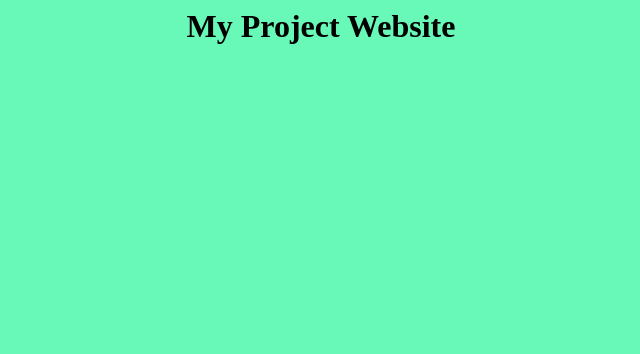
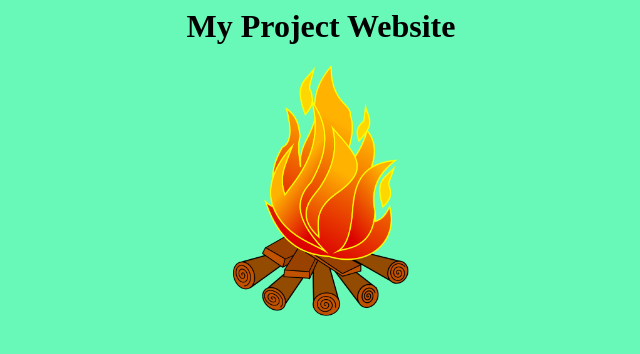
Before and after one commit to sagars729/bitcamp2024-template, a plain HTML site: page index.html in a window 1280 px wide. Shown: the whole page, without its empty margins (319-959 px from the left). Drawn offline with Linux system fonts and the light colour scheme.

Commit message:
add an image of a campfire

```diff
--- a/index.html
+++ b/index.html
@@ -1,5 +1,8 @@
 <body style="background-color:#68f9b8">
 
   <h1 style="text-align:center"> My Project Website </h1>
+  <div id="website-image" style="text-align:center">
+    <img src="campfire.png" alt="campfire" height=250px />
+  </div>
 
 </body>
```
Also changed, not shown: campfire.png (added).
